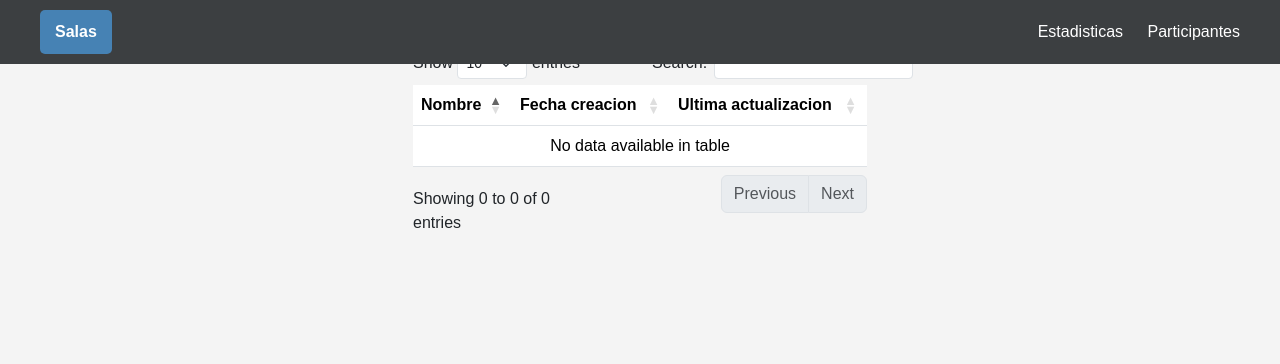
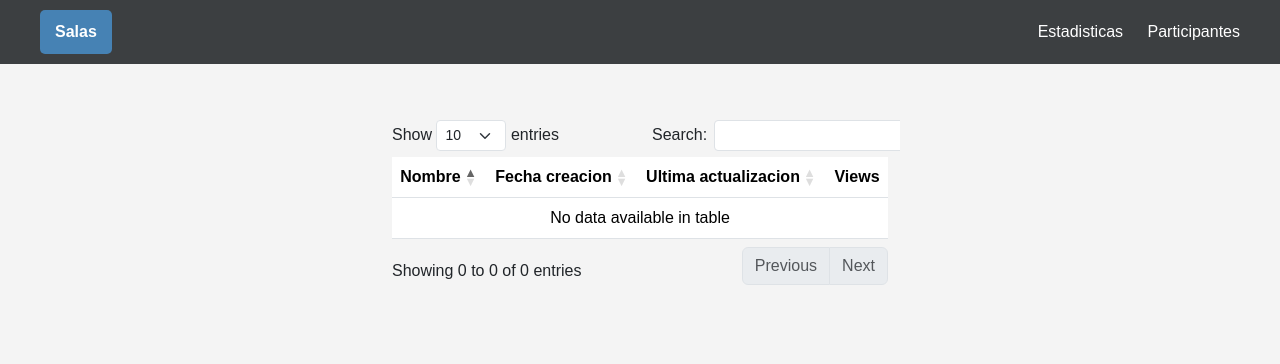
Before and after one commit to CvFeter/Hyperchalk_DespliegueLocal_TFG, a Django app: template collab/templates/collab/salas.html in a window 1280 px wide. Shown: the top 364 px of the page. Run offline with Django 3.2, Linux system fonts and the light colour scheme; the template is opened without the code that fills it, so the values that code supplies are empty; parts of the project's set-up code (start-up, migrations or seed data) failed here and were passed over; some libraries are stand-ins or nearby versions.

Commit message:
Version: estable, funciona salas, incluye boton de views metricas

```diff
--- a/collab/static/collab/css/styles.css
+++ b/collab/static/collab/css/styles.css
@@ -104,6 +104,11 @@
     background-color: #f9f9f9;
 }
 
+.centered {
+    text-align: center !important;
+    vertical-align: middle !important;
+}
+
 /* Responsividad para pantallas pequeñas */
 @media (max-width: 768px) {
     .container {
@@ -115,10 +120,3 @@
         width: 90%; /* Los box ocupan casi todo el ancho en pantallas pequeñas */
     }
 }
-
-
-/* DataTable */
-.centered {
-    text-align: center !important;
-    vertical-align: middle !important;
-}
--- a/collab/static/collab/js/salas.js
+++ b/collab/static/collab/js/salas.js
@@ -15,8 +15,13 @@
     const rooms = await fetchRooms();
 
     // Inicializa DataTable
-    dataTable = $('#salas-table').DataTable({
+    dataTable = $('#datatable-rooms').DataTable({
         data: rooms,
+        columnDefs: [
+            { className: "centered", targets: '_all'},
+            { orderable: false, targets: [3] },
+            { searchable: true, targets: '_all' }
+        ],
         columns: [
             { data: 'room_name' },
             {
@@ -26,71 +31,20 @@
             {
                 data: 'last_update',
                 render: (data) => new Date(data).toLocaleString() // Formatea fecha
+            },
+            {
+                data: null,
+                render: () => '<button class="btn btn-primary">Ingresar</button>',
+                className: 'text-center'
+
             }
         ],
         language: {
             url: 'https://cdn.datatables.net/plug-ins/1.13.1/i18n/es-ES.json' // Traducción al español
-        }
+        },
     });
 }
 
 window.addEventListener('load', async () => {
     await initDataTable();
 });
-
-
-// const data initDataTable = async () => {
-//     if(dataTableInitialized){
-//         dataTable.destroy();
-//     }
-
-//     await
-// }
-
-// const list_salas = async () => {
-//     try{
-//         const response = await fetch("/list_salas/");
-//         const data = await response.json();
-
-//         let content = ``;
-//         data.rooms.forEach(())
-//     }
-// }
-
-
-// const data = {
-//     "rooms": [
-//         {
-//             "room_name": "salaDePrueba1",
-//             "created_at": "2025-01-10T00:39:00.177Z",
-//             "last_update": "2025-01-10T00:39:00.177Z"
-//         },
-//         {
-//             "room_name": "salaDePrueba2",
-//             "created_at": "2025-01-10T00:39:13.778Z",
-//             "last_update": "2025-01-10T01:42:20.104Z"
-//         }
-//     ]
-// };
-
-// // Función para generar la tabla
-// function populateTable(data) {
-//     const table = document.getElementById("salas-table").getElementsByTagName('tbody')[0];
-
-//     // Recorre cada habitación del JSON
-//     data.rooms.forEach(room => {
-//         const row = table.insertRow();
-
-//         const cell1 = row.insertCell(0);
-//         const cell2 = row.insertCell(1);
-//         const cell3 = row.insertCell(2);
-
-//         cell1.textContent = room.room_name;
-//         cell2.textContent = new Date(room.created_at).toLocaleString();
-//         cell3.textContent = new Date(room.last_update).toLocaleString();
-//     });
-// }
-
-// window.addEventListener('load', async () => {
-//     populateTable(data);
-// });
--- a/collab/templates/collab/salas.html
+++ b/collab/templates/collab/salas.html
@@ -1,5 +1,4 @@
 {% load static %}
-{% load filters %}
 
 <!DOCTYPE html>
 <html lang="en">
@@ -13,30 +12,57 @@
         <!-- Font Awesome -->
         <link rel="stylesheet" href="https://cdnjs.cloudflare.com/ajax/libs/font-awesome/6.2.1/css/all.min.css" />
         <!-- Custom CSS -->
-        <link rel="stylesheet" href="{% static 'collab/styles.css' %}">
+        <link rel="stylesheet" href="{% static 'collab/css/styles.css' %}">
     </head>
     <body>
         <!-- Barra de navegación -->
         <div class="navbar">
             <div class="logo">Salas</div>
             <div>
+
                 <a href="{% url 'collab:estadisticas' %}">Estadisticas</a>
                 <a href="#">Participantes</a>
                 <!-- Agrega enlaces según tu necesidad -->
             </div>
         </div>
+        {% comment %} <nav class="navbar navbar-expand-lg bg-body-tertiary" data-bs-theme="dark">
+            <div class="container-fluid">
+              <a class="navbar-brand">
+                <img src="{% static 'collab/header.min.svg' %}" alt="Logo" width="60" height="48" class="d-inline-block align-text-top">
+                Salas
+              </a>
+              <button class="navbar-toggler" type="button" data-bs-toggle="collapse" data-bs-target="#navbarNav" aria-controls="navbarNav" aria-expanded="false" aria-label="Toggle navigation">
+                <span class="navbar-toggler-icon"></span>
+              </button>
+              <div class="collapse navbar-collapse" id="navbarNav">
+                <ul class="navbar-nav">
+                  <li class="nav-item">
+                    <a class="nav-link active" aria-current="page" href="{% url 'collab:estadisticas' %}">Estadisticas</a>
+                  </li>
+                  <li class="nav-item">
+                    <a class="nav-link" href="#">Participantes</a>
+                  </li>
+                </ul>
+              </div>
+            </div>
+          </nav> {% endcomment %}
 
-        <div class="container mt-5">
-            <table id="salas-table" class="table">
+        <div class="container">
+            <div class="row">
+                <div class="table-responsive">
+                    <table id="datatable-rooms" class="table dataTable">
                         <thead>
                             <tr>
-                        <th>Nombre</th>
-                        <th>Fecha creacion</th>
-                        <th>Ultima actualizacion</th>
+                                <th class="centered">Nombre</th>
+                                <th class="centered">Fecha creacion</th>
+                                <th class="centered">Ultima actualizacion</th>
+                                <th class="centered">Views</th>
                             </tr>
                         </thead>
                         <tbody></tbody>
                     </table>
+                </div>
+            </div>
         </div>
         <!-- Bootstrap -->
         <script src="https://cdn.jsdelivr.net/npm/bootstrap@5.3.3/dist/js/bootstrap.bundle.min.js" integrity="sha384-YvpcrYf0tY3lHB60NNkmXc5s9fDVZLESaAA55NDzOxhy9GkcIdslK1eN7N6jIeHz" crossorigin="anonymous"></script>
```
Lines whose indentation alone changed are shown as unchanged.
